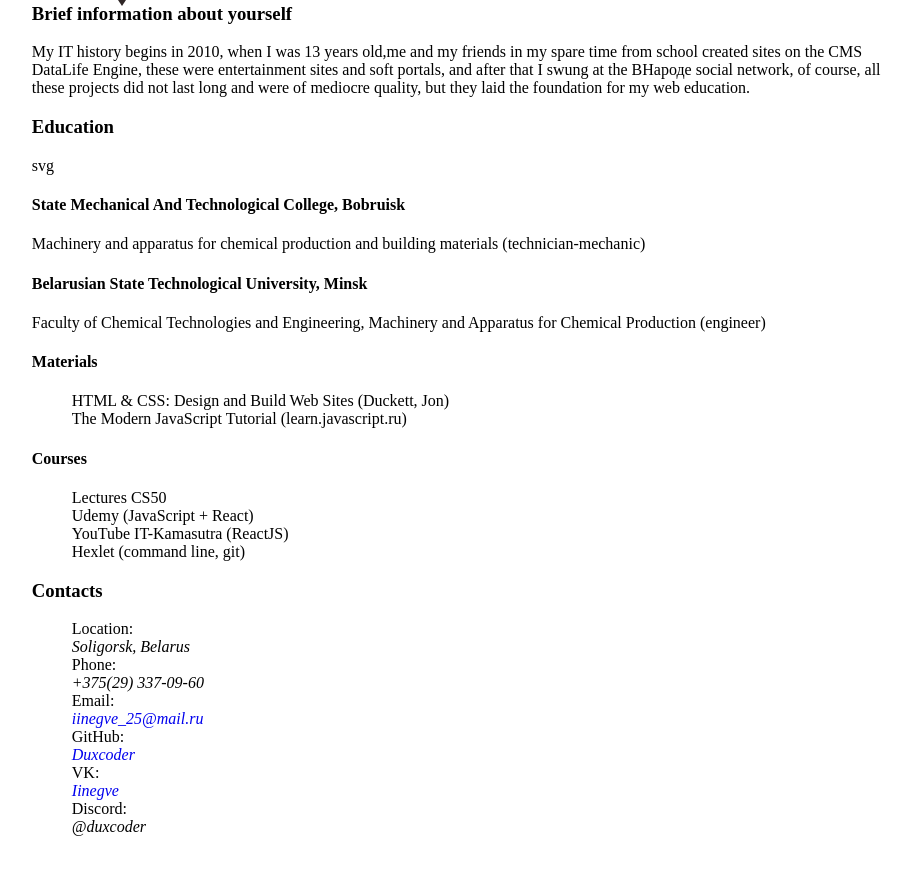
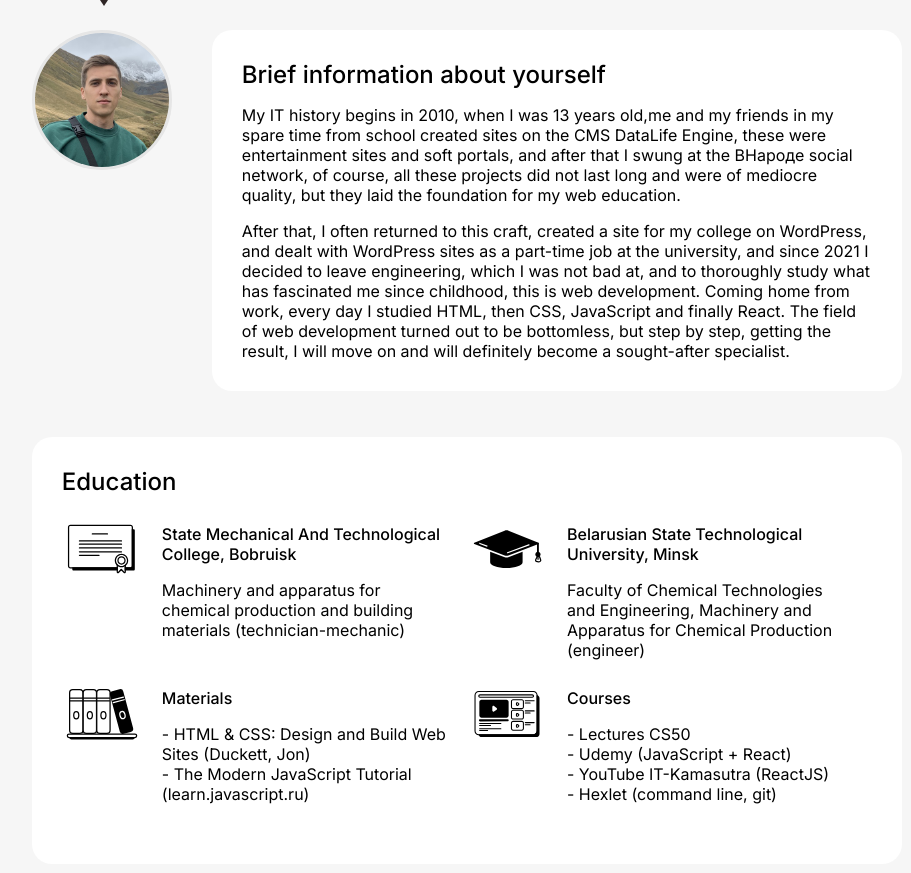
Before and after one commit to Duxcoder/CV-forRSSchool, a plain HTML site: page index.html in a window 1280 px wide. Shown: the part 595-1468 px from the top of the page, without its empty margins (173-1084 px from the left). Drawn offline with Linux system fonts and the light colour scheme.

Commit message:
feat: add styles for about block, education block

```diff
--- a/css/style.css
+++ b/css/style.css
@@ -2,14 +2,25 @@ html, body {
     margin: 0;
     padding: 0;
     outline: none;
+    background-color: #F6F6F6;
 }
 
 ul, li {
     list-style-type: none;
+    padding-left: 0;
 }
 
 a {
     text-decoration: none;
+}
+
+h4 {
+    margin: 0;
+    font-family: 'Inter';
+    font-style: normal;
+    font-weight: 500;
+    font-size: 16px;
+    color: #000000;
 }
 
 body {
@@ -21,8 +32,8 @@ body {
 }
 
 header {
+    position: relative;
     display: flex;
-    position: relative;
     flex-direction: column;
     justify-content: center;
     align-items: center;
@@ -34,6 +45,8 @@ header {
 header nav {
     width: 100%;
     height: 50px;
+    display: flex;
+    align-items: center;
     background: #F0F0F0;
     border-radius: 20px;
     margin-top: 22px;
@@ -43,9 +56,9 @@ header nav {
 
 header nav ul {
     display: flex;
-    flex-direction: row;
     justify-content: space-around;
     align-items: center;
+    width: 100%;
     padding: 0;
 }
 
@@ -54,7 +67,17 @@ header nav ul li a {
     font-style: normal;
     font-weight: 400;
     font-size: 14px;
+    line-height: 24px;
     color: #2F2626;
+}
+
+header nav ul li a:hover {
+    display: block;
+    padding:0 14px;
+    margin: 0 -14px;
+    border-radius: 4px;
+    background: #5C3D2C;
+    color: #FFFFFF;
 }
 
 header h1 {
@@ -82,15 +105,15 @@ header h2 {
 
 main .about_section .cloud_wrapper {
     position: relative;
-    width: 100%;
     background: #2F2626;
     border-radius: 20px;
     padding: 26px;
+    margin-bottom: 46px;
 }
 main .about_section .cloud_wrapper::after {
     position: absolute;
     bottom: -38px;
-    left: 8%;
+    left: 3.5em;
     border: 16px solid transparent;
     border-top: 24px solid #2F2626;
     content: '';
@@ -106,3 +129,77 @@ main .about_section .cloud_wrapper span {
     padding-left: 26px;
     color: #FFFFFF;
 }
+
+main .about_with_avatar {
+    display: flex;
+    justify-content: space-between;
+}
+
+main .about_with_avatar .avatar_wrapper {
+    margin-right: 2.5em;
+}
+
+main .about_with_avatar .avatar_wrapper img {
+    object-fit: cover;
+    width: 134px;
+    height: 134px;
+    border-radius: 100%;
+    border: 3px solid #E6E6E6;
+}
+
+.standart_block {
+    padding: 30px;
+    border-radius: 20px;
+    background-color: #FFFFFF;
+    margin-bottom: 46px;
+}
+
+.standart_block h3 {
+    font-family: 'Inter';
+    font-style: normal;
+    font-weight: 500;
+    font-size: 24px;
+    margin: 0;
+    padding: 0;
+    color: #000000;
+}
+
+.standart_block p {
+    font-family: 'Inter';
+    font-style: normal;
+    font-weight: 400;
+    font-size: 16px;
+    padding-bottom: 0;
+    margin-bottom: 0;
+    color: #000000;
+}
+
+.standart_block .education_items_wrapper {
+    display: flex;
+    flex-wrap: wrap;
+    justify-content: space-around;
+    margin-top: 14px;
+}
+
+.education_items_wrapper .education_item {
+    display: flex;
+    width: 50%;
+    max-width: 600px;
+}
+
+.education_item .description_item {
+    padding: 14px 20px;
+}
+
+.education_item .description_item p,
+.education_item .description_item ul li {
+    font-family: 'Inter';
+    font-style: normal;
+    font-weight: 400;
+    font-size: 16px;
+    color: #000000;
+}
+
+.education_item .description_item ul li::before {
+    content: '- '
+}
--- a/index.html
+++ b/index.html
@@ -51,6 +51,7 @@
             </div>
             <div class="about_with_avatar">
                 <div class="avatar_wrapper">
+                    <img src="img/avatar.jpg" width="134" height="134" alt="avatar">
                 </div>
                 <div class="standart_block">
                     <h3>Brief information about yourself</h3>
@@ -60,21 +61,36 @@
                         portals, and after that I swung at the ВНароде social network, of course, all these projects did
                         not last long and were of mediocre quality, but they laid the foundation for my web education.
                     </p>
+                    <p>
+                        After that, I often returned to this craft, created a site for my college on WordPress, and
+                        dealt with WordPress sites as a part-time job at the university, and since 2021 I decided to
+                        leave engineering, which I was not bad at, and to thoroughly study what has fascinated me since
+                        childhood, this is web development. Coming home from work, every day I studied HTML, then CSS,
+                        JavaScript and finally React. The field of web development turned out to be bottomless, but step
+                        by step, getting the result, I will move on and will definitely become a sought-after
+                        specialist.
+                    </p>
                 </div>
             </div>
         </section>
         <section class="education_section">
             <div class="standart_block">
                 <h3>Education</h3>
+                <div class="education_items_wrapper">
                     <div class="education_item">
                         <div class="icon_wrapper">
-                        svg
+                            <img src="img/icons/diploma.svg" width="80" height="80" alt="College">
                         </div>
                         <div class="description_item">
                             <h4>State Mechanical And Technological College, Bobruisk</h4>
                             <p>
                                 Machinery and apparatus for chemical production and building materials (technician-mechanic)
                             </p>
+                        </div>
+                    </div>
+                    <div class="education_item">
+                        <div class="icon_wrapper">
+                            <img src="img/icons/academic.svg" width="80" height="80" alt="University">
                         </div>
                         <div class="description_item">
                             <h4>Belarusian State Technological University, Minsk</h4>
@@ -83,12 +99,22 @@
                                 Production (engineer)
                             </p>
                         </div>
+                    </div>
+                    <div class="education_item">
+                        <div class="icon_wrapper">
+                            <img src="img/icons/books.svg" width="80" height="80" alt="Materials">
+                        </div>
                         <div class="description_item">
                             <h4>Materials</h4>
                             <ul>
                                 <li>HTML & CSS: Design and Build Web Sites (Duckett, Jon)</li>
                                 <li>The Modern JavaScript Tutorial (learn.javascript.ru)</li>
                             </ul>
+                        </div>
+                    </div>
+                    <div class="education_item">
+                        <div class="icon_wrapper">
+                            <img src="img/icons/courses.svg" width="80" height="80" alt="Courses">
                         </div>
                         <div class="description_item">
                             <h4>Courses</h4>
@@ -98,6 +124,7 @@
                                 <li>YouTube IT-Kamasutra (ReactJS)</li>
                                 <li>Hexlet (command line, git)</li>
                             </ul>
+                        </div>
                     </div>
                 </div>
             </div>
```
Also changed, not shown: img/avatar.jpg (added), img/icons/academic.svg (renamed from img/academic.svg), img/icons/books.svg (renamed from img/books.svg), img/icons/courses.svg (renamed from img/courses.svg), img/icons/diploma.svg (renamed from img/diploma.svg), 1 other file. Lines whose indentation alone changed are shown as unchanged.
